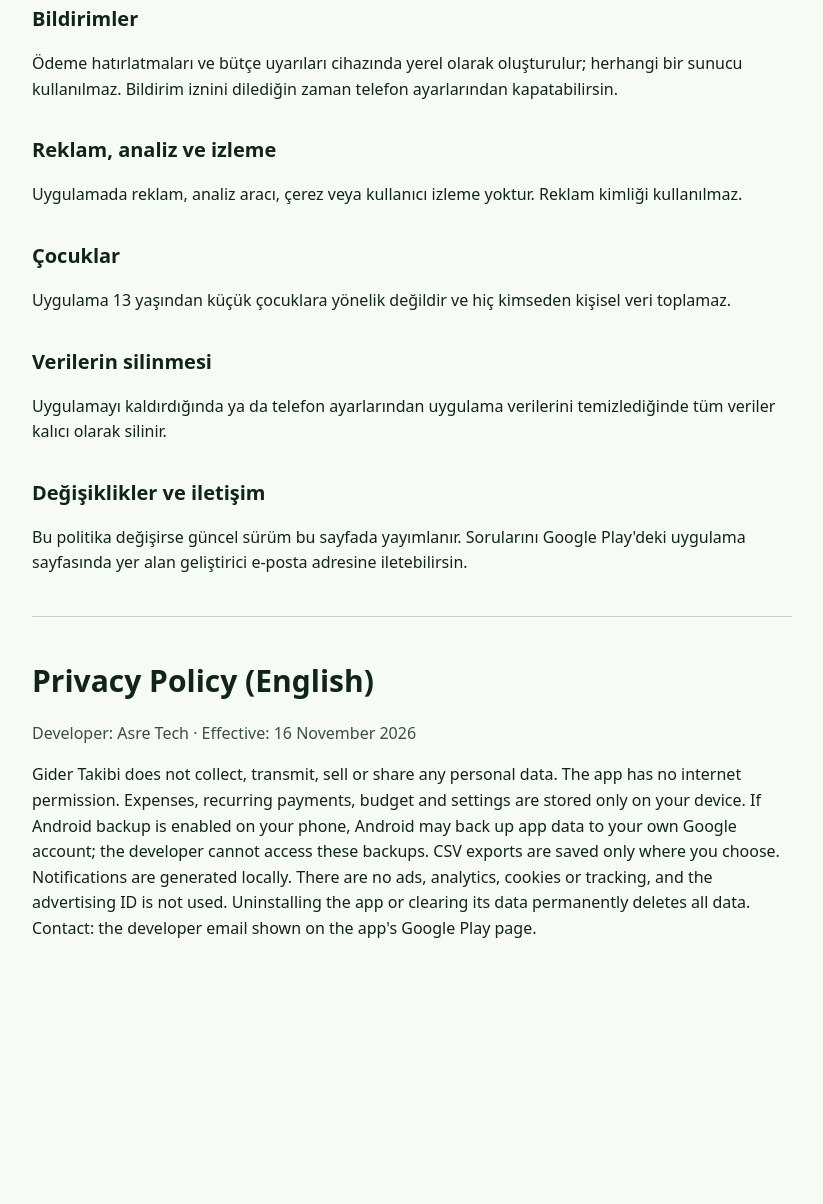
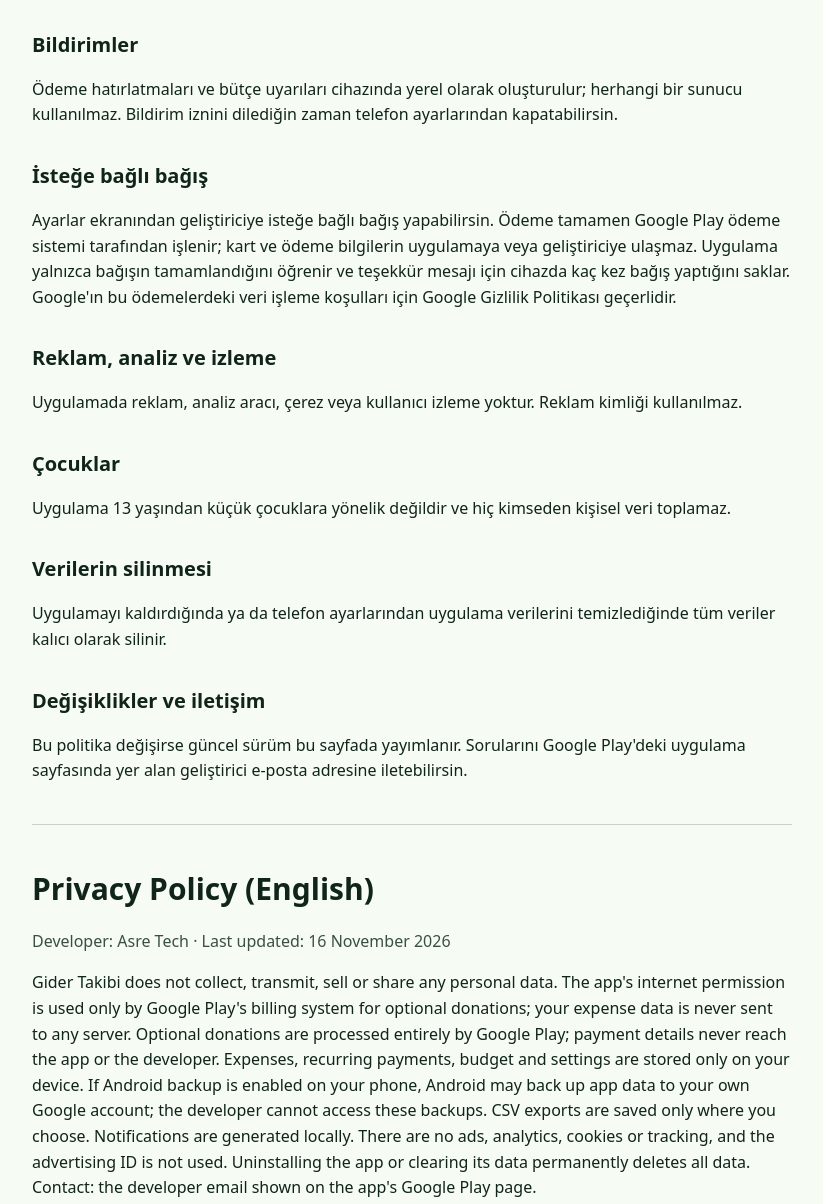
Before and after one commit to oguzgundogdu-prog/gider-takibi-gizlilik, a plain HTML site: page index.html in a window 1280 px wide. Shown: the part 760-1964 px from the top of the page, without its empty margins (228-1051 px from the left). Before the commit the page ends 1782 px from the top, so only its background shows below. Drawn offline with Linux system fonts and the light colour scheme.

Commit message:
Update privacy policy details and last updated date

```diff
--- a/index.html
+++ b/index.html
@@ -18,9 +18,9 @@ hr { border: 0; border-top: 1px solid #C7D3C9; margin: 40px 0; }
 <body>
 <main>
 <h1>Gider Takibi – Gizlilik Politikası</h1>
-<p class="muted">Geliştirici: Asre Tech · Yürürlük tarihi: 16 Kasım 2026</p>
+<p class="muted">Geliştirici: Asre Tech · Son güncelleme: 16 Kasım 2026</p>
 <h2>Kısaca</h2>
-<p>Gider Takibi hiçbir kişisel veriyi toplamaz, sunucuya göndermez, satmaz veya üçüncü taraflarla paylaşmaz. Uygulamanın internet erişim izni yoktur.</p>
+<p>Gider Takibi hiçbir kişisel veriyi toplamaz, sunucuya göndermez, satmaz veya üçüncü taraflarla paylaşmaz. Uygulamanın internet izni yalnızca Google Play ödeme sisteminin (isteğe bağlı bağış) çalışması içindir; harcama verilerin hiçbir sunucuya gönderilmez.</p>
 <h2>Hangi bilgiler saklanır?</h2>
 <p>Girdiğin harcamalar, düzenli ödemeler (kira, aidat, fatura vb.), bütçe tutarı ve uygulama ayarları yalnızca cihazının içindeki uygulama depolama alanında saklanır. Bu bilgilere geliştirici dahil kimse erişemez.</p>
 <h2>Yedekleme</h2>
@@ -29,6 +29,8 @@ hr { border: 0; border-top: 1px solid #C7D3C9; margin: 40px 0; }
 <p>"Excel için dışa aktar" seçeneğini kullandığında harcamaların, senin seçtiğin konuma bir CSV dosyası olarak kaydedilir. Dosyanın nerede saklanacağına ve kiminle paylaşılacağına sen karar verirsin.</p>
 <h2>Bildirimler</h2>
 <p>Ödeme hatırlatmaları ve bütçe uyarıları cihazında yerel olarak oluşturulur; herhangi bir sunucu kullanılmaz. Bildirim iznini dilediğin zaman telefon ayarlarından kapatabilirsin.</p>
+<h2>İsteğe bağlı bağış</h2>
+<p>Ayarlar ekranından geliştiriciye isteğe bağlı bağış yapabilirsin. Ödeme tamamen Google Play ödeme sistemi tarafından işlenir; kart ve ödeme bilgilerin uygulamaya veya geliştiriciye ulaşmaz. Uygulama yalnızca bağışın tamamlandığını öğrenir ve teşekkür mesajı için cihazda kaç kez bağış yaptığını saklar. Google'ın bu ödemelerdeki veri işleme koşulları için Google Gizlilik Politikası geçerlidir.</p>
 <h2>Reklam, analiz ve izleme</h2>
 <p>Uygulamada reklam, analiz aracı, çerez veya kullanıcı izleme yoktur. Reklam kimliği kullanılmaz.</p>
 <h2>Çocuklar</h2>
@@ -39,8 +41,8 @@ hr { border: 0; border-top: 1px solid #C7D3C9; margin: 40px 0; }
 <p>Bu politika değişirse güncel sürüm bu sayfada yayımlanır. Sorularını Google Play'deki uygulama sayfasında yer alan geliştirici e-posta adresine iletebilirsin.</p>
 <hr>
 <h1>Privacy Policy (English)</h1>
-<p class="muted">Developer: Asre Tech · Effective: 16 November 2026</p>
-<p>Gider Takibi does not collect, transmit, sell or share any personal data. The app has no internet permission. Expenses, recurring payments, budget and settings are stored only on your device. If Android backup is enabled on your phone, Android may back up app data to your own Google account; the developer cannot access these backups. CSV exports are saved only where you choose. Notifications are generated locally. There are no ads, analytics, cookies or tracking, and the advertising ID is not used. Uninstalling the app or clearing its data permanently deletes all data. Contact: the developer email shown on the app's Google Play page.</p>
+<p class="muted">Developer: Asre Tech · Last updated: 16 November 2026</p>
+<p>Gider Takibi does not collect, transmit, sell or share any personal data. The app's internet permission is used only by Google Play's billing system for optional donations; your expense data is never sent to any server. Optional donations are processed entirely by Google Play; payment details never reach the app or the developer. Expenses, recurring payments, budget and settings are stored only on your device. If Android backup is enabled on your phone, Android may back up app data to your own Google account; the developer cannot access these backups. CSV exports are saved only where you choose. Notifications are generated locally. There are no ads, analytics, cookies or tracking, and the advertising ID is not used. Uninstalling the app or clearing its data permanently deletes all data. Contact: the developer email shown on the app's Google Play page.</p>
 </main>
 </body>
 </html>
```
